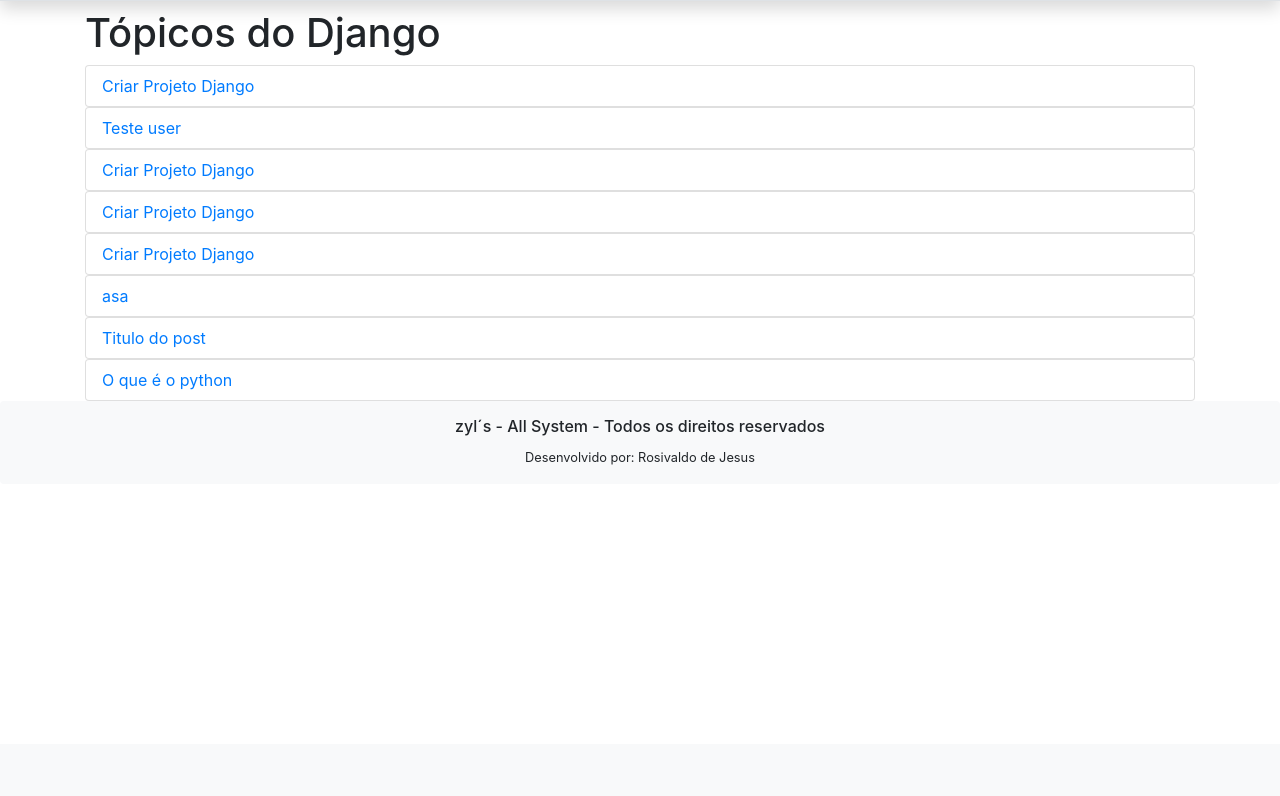
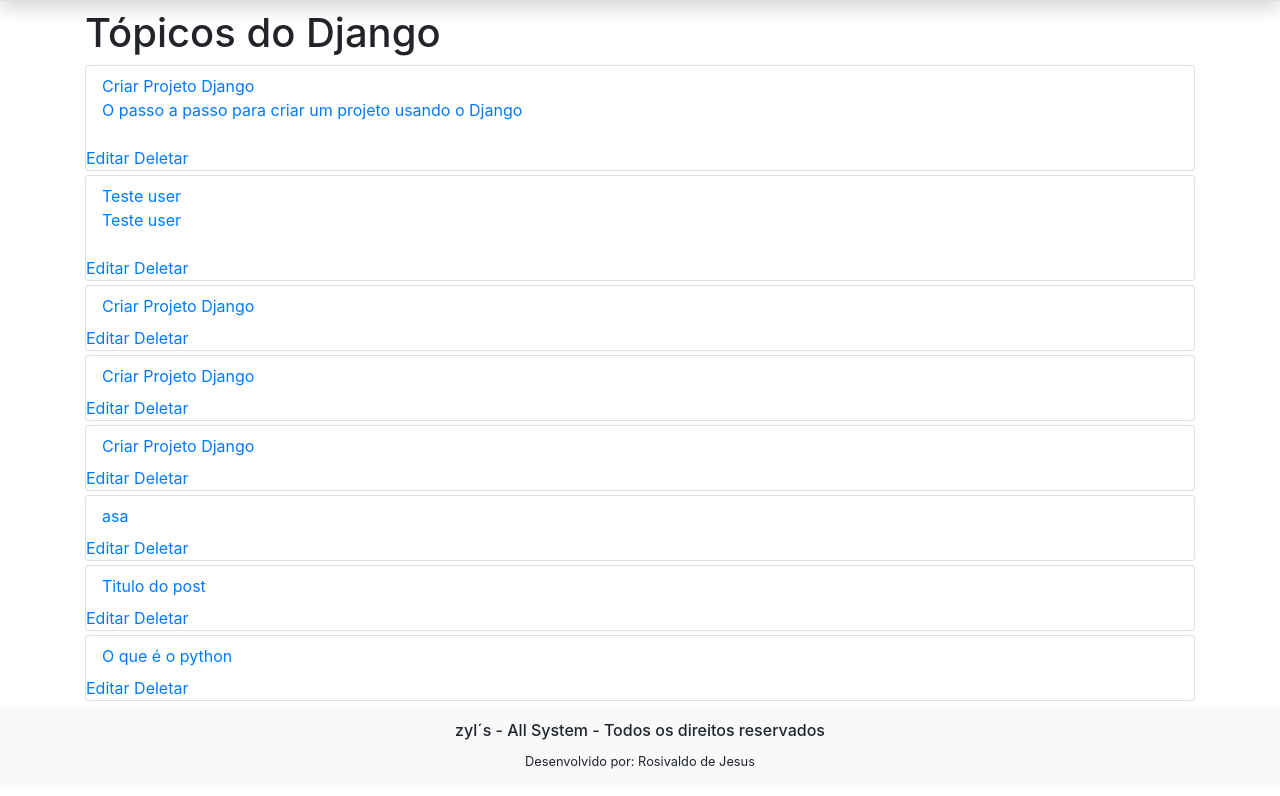
Before and after one commit to Rosivaldojesus/zyls, a Django app: template apps/blog/templates/blog/django.html in a window 1280 px wide. Shown: the part 56-852 px from the top of the page. Before the commit the page ends 521 px from the top, so only its background shows below. Run offline with Django 3.2, Linux system fonts and the light colour scheme; the template is opened without the code that fills it: values that come from a table or form of the project are taken from there, others are empty; data comes from the database, SQL or seed files in the repository; both versions use the stored data as it was after the commit; parts of the project's set-up code (start-up, migrations or seed data) failed here and were passed over; some libraries are stand-ins or nearby versions.

Commit message:
Página criar Post

```diff
--- a/apps/blog/templates/blog/django.html
+++ b/apps/blog/templates/blog/django.html
@@ -11,10 +11,15 @@
     </div>
 
     {% for post in posts %}
-    <div class="card">
-        <a class="nav-link" href="visualizar-post-django/?id={{ post.id }}">{{ post.titulo_post }}</a>
-
-
+    <div class="card mt-1 mb-1">
+        <a class="nav-link" href="visualizar-post-django/?id={{ post.id }}">
+            {{ post.titulo_post }}
+            {{ post.excerto_post|safe }}
+        </a>
+        <div class="d-inline">
+            <div class="d-inline-flex"><a href="#">Editar</a></div>
+            <div class="d-inline-flex"><a href="#" class="">Deletar</a></div>
+        </div>
     </div>
     {% endfor %}
 
--- a/apps/blog/views.py
+++ b/apps/blog/views.py
@@ -14,17 +14,19 @@
     template_name = "blog/criar-post.html"
     form_class = PostCreateForm
     success_url = '/blog/'
-    success_message = "%(titulo_post)s foi criado com sucesso!!!"
+    success_message = "%(titulo_post)s, foi criado com sucesso!!!"
 
     def get_success_message(self, cleaned_data):
         return self.success_message % dict(
             cleaned_data,
-            calculated_field=self.object.titulo_post,
+            titulo_post=self.object.titulo_post,
         )
 
     def form_valid(self, form):
         form.instance.autor_post = self.request.user
         return super().form_valid(form)
+
+
 
 
 
```
Also changed, not shown: db.sqlite3.
